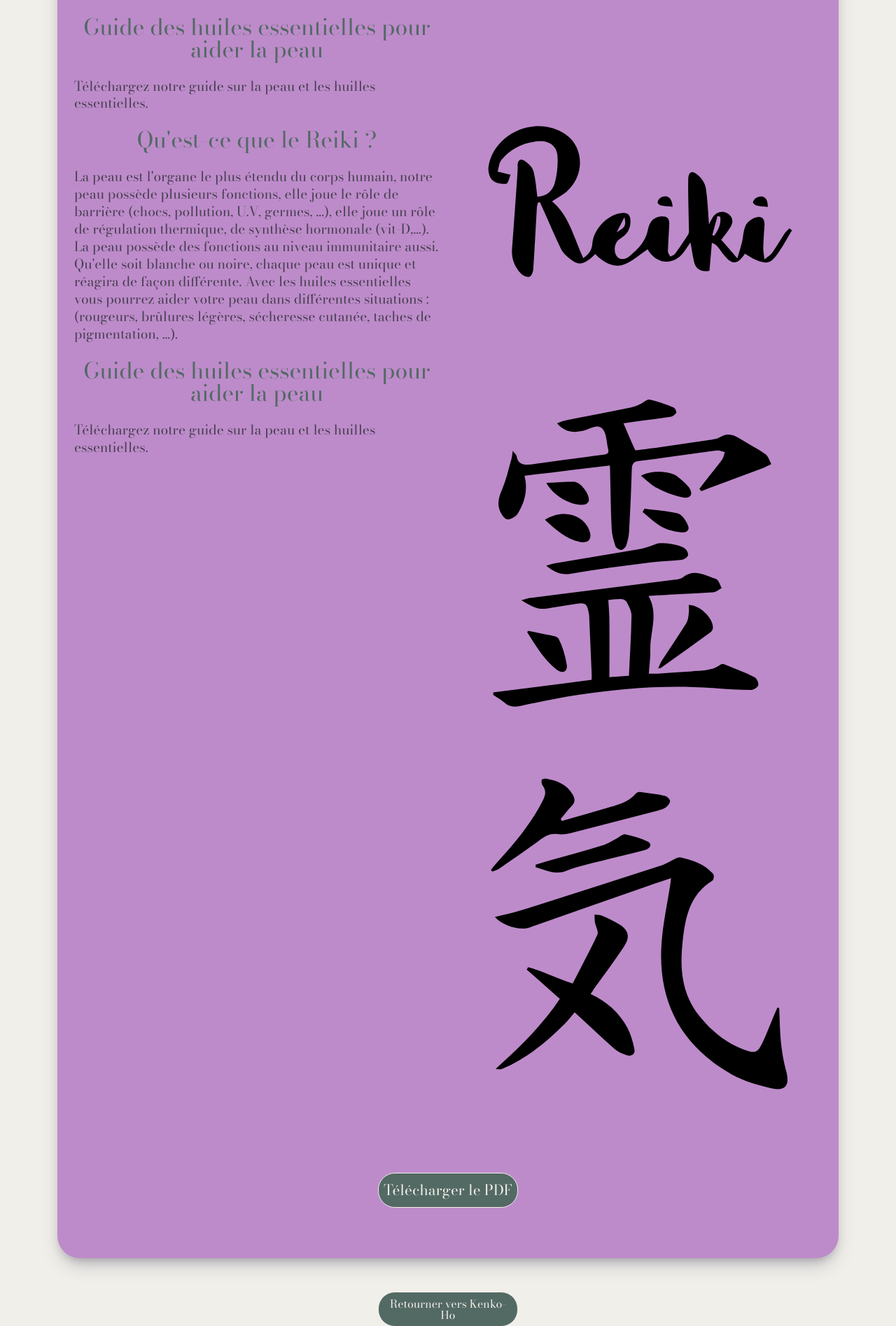
After one commit to Baboo81/KenkoV3, a PHP site: page /kenko-ho-themes/reiki in a window 1280 px wide. The commit adds this page. Shown: the part 675-2570 px from the top of the page at 70% size. Run offline with PHP 8.4, Linux system fonts and the light colour scheme; some libraries are stand-ins or nearby versions.

Commit message:
Reiki.php

```diff
--- /dev/null
+++ b/App/Controllers/KenkoHoThemes/ReikiController.php
@@ -0,0 +1,19 @@
+<?php
+
+namespace App\Controllers\KenkoHoThemes;
+
+use App\Core\Controller;
+
+class ReikiController extends Controller {
+    public function show() {
+
+        //Définir le titre de la page
+        $title = "Le Reiki";
+        //Joindre les styles
+        $resetCss = "reset.css";
+        $css = "reiki.css";
+
+        //Charger la vue et passer le titre ainsi que les CSS
+        $this->View('kenko-ho-themes/reiki', compact('title', 'resetCss', 'css'));
+    }
+}
--- /dev/null
+++ b/App/Views/kenko-ho-themes/reiki.php
@@ -0,0 +1,63 @@
+<?php include __DIR__ . '/../partials/header.php'; ?>
+<?php include __DIR__ . '/../partials/navBar.php'; ?>
+
+<main>
+    <section class="mainSection">
+        <div class="container">
+            <div class="row">
+                <div class="col-md-12">
+                    <div class="mainTitleContent mb-5">
+                        <h2 class="text-muted text-center mb-5">Le Reiki & ses bienfaits</h2>
+                        <div class="line"><span></span></div>
+                    </div>
+                </div>
+            </div>
+            <div class="row">
+                <div class="col-md-12 my-5">
+                    <div class="box rounded-5 p-4 my-5">
+                        <div class="row">
+                            <article class="col-md-6">
+                                <h3 class="text-center my-4">Qu'est-ce que le Reiki ?</h3>
+                                <p class="text-muted">La peau est l'organe le plus étendu du corps humain, notre peau possède plusieurs fonctions, elle joue le rôle de barrière (chocs, pollution, U.V, germes, ...), elle joue un rôle de régulation thermique, de synthèse hormonale (vit-D,...).</p>
+                                <p class="text-muted">La peau possède des fonctions au niveau immunitaire aussi. Qu'elle soit blanche ou noire, chaque peau est unique et réagira de façon différente. Avec les huiles essentielles vous pourrez aider votre peau dans différentes situations : (rougeurs, brûlures légères, sécheresse cutanée, taches de pigmentation, ...).
+                                </p>
+                                <div class="text-center my-4">
+                                    <h3>Guide des huiles essentielles pour aider la peau</h3>
+                                </div>
+                                <p class="text-muted">Téléchargez notre guide sur la peau et les huilles essentielles.</p>
+                            </article>
+                            <div class="col-md-6">
+                                <img class="img-fluid rounded-4" src="/../assets/img/services/Kenko-Ho/pageReiki/Reiki.jpg" alt="Image représantant une personne qui reçoit un soin Reiki">
+                            </div>
+                        </div>
+                        <div class="row">
+                            <article class="col-md-6">
+                                <h3 class="text-center my-4">Qu'est-ce que le Reiki ?</h3>
+                                <p class="text-muted">La peau est l'organe le plus étendu du corps humain, notre peau possède plusieurs fonctions, elle joue le rôle de barrière (chocs, pollution, U.V, germes, ...), elle joue un rôle de régulation thermique, de synthèse hormonale (vit-D,...).</p>
+                                <p class="text-muted">La peau possède des fonctions au niveau immunitaire aussi. Qu'elle soit blanche ou noire, chaque peau est unique et réagira de façon différente. Avec les huiles essentielles vous pourrez aider votre peau dans différentes situations : (rougeurs, brûlures légères, sécheresse cutanée, taches de pigmentation, ...).
+                                </p>
+                                <div class="text-center my-4">
+                                    <h3>Guide des huiles essentielles pour aider la peau</h3>
+                                </div>
+                                <p class="text-muted">Téléchargez notre guide sur la peau et les huilles essentielles.</p>
+                            </article>
+                            <div class="col-md-6">
+                                <img class="img-fluid rounded-4" src="/../assets/img/services/Kenko-Ho/pageReiki/ReikiTitre.svg" alt="Image représantant une personne qui reçoit un soin Reiki">
+                            </div>
+                        </div>
+                        <div class="text-center my-5">
+                            <a href="/../assets/pdf/pageEnfants/enfants.pdf" download="Les HE & les enfants.pdf">
+                                <button class="button">Télécharger le PDF</button>
+                            </a>
+                        </div>
+                    </div>
+                    <div class="text-center mt-auto">
+                        <button onclick="window.location.href='/kenko-ho';" class="button">Retourner vers Kenko-Ho</button>
+                    </div>
+                </div>
+            </div>
+        </div>
+    </section>
+</main>
+
+<?php include __DIR__ . '/../partials/footer.php'; ?>
--- a/public/index.php
+++ b/public/index.php
@@ -27,6 +27,7 @@ use App\Controllers\LogoutController;
 use App\Controllers\Cookies\PolitiquesCookiesController;
 use App\Controllers\KenkoHoThemes\DouleurController;
 use App\Controllers\KenkoHoThemes\NutrimentsController;
+use App\Controllers\KenkoHoThemes\ReikiController;
 use App\Controllers\QuiSuisJeController;
 use App\Controllers\SettingsController;
 use App\Controllers\SignupController;
@@ -49,6 +50,7 @@ $router->get('/kenko-ho-themes/enfants', [EnfantsController::class, 'show']);
 $router->get('/kenko-ho-themes/peau', [PeauController::class, 'show']);
 $router->get('/kenko-ho-themes/microbiome', [MicrobiomeController::class, 'show']);
 $router->get('/kenko-ho-themes/nutriments', [NutrimentsController::class, 'show']);
+$router->get('kenko-ho-themes/reiki', [ReikiController::class, 'show']);
 $router->get('/foireAuxQuestions', [FoireAuxQuestionsController::class, 'show']);
 
 //Formulaire contact
```
Also changed, not shown: public/assets/css/reiki.css (added), public/assets/img/services/Kenko-Ho/pageReiki/ReikiTitre.svg (added).
